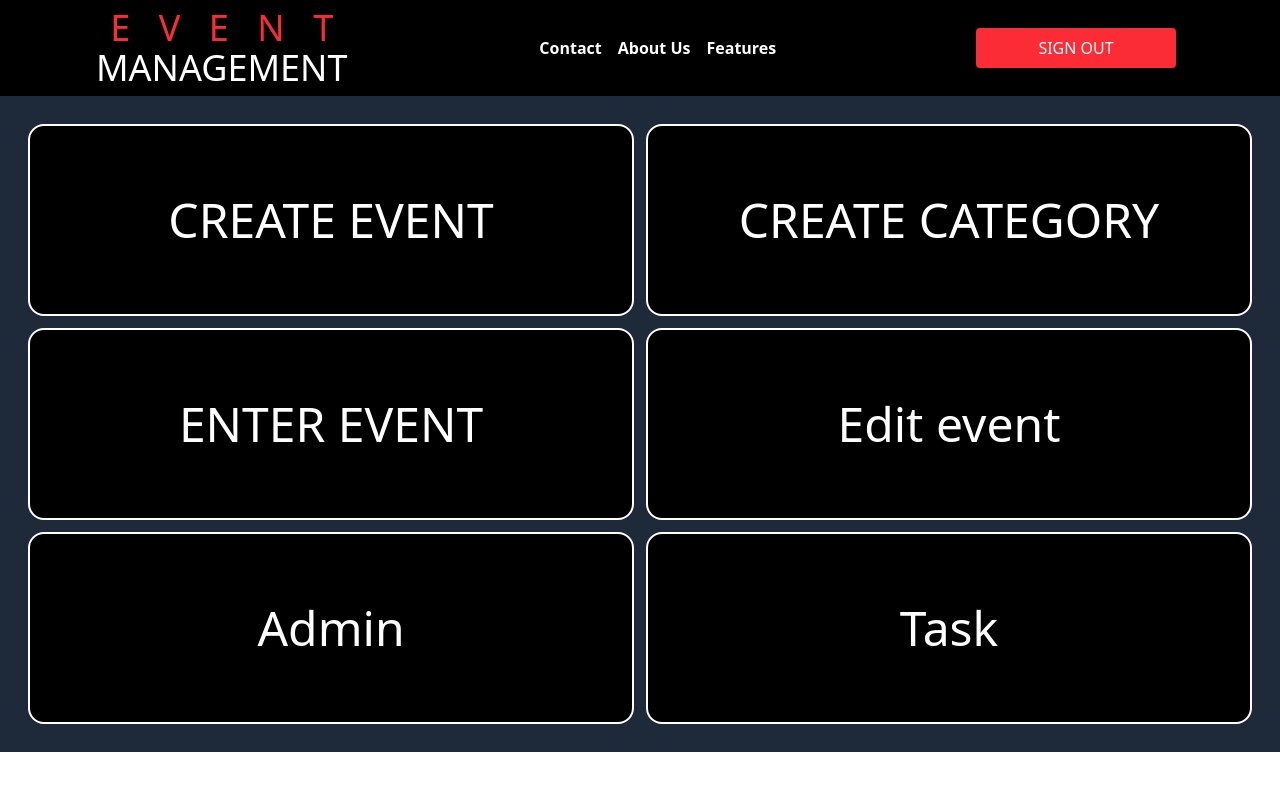
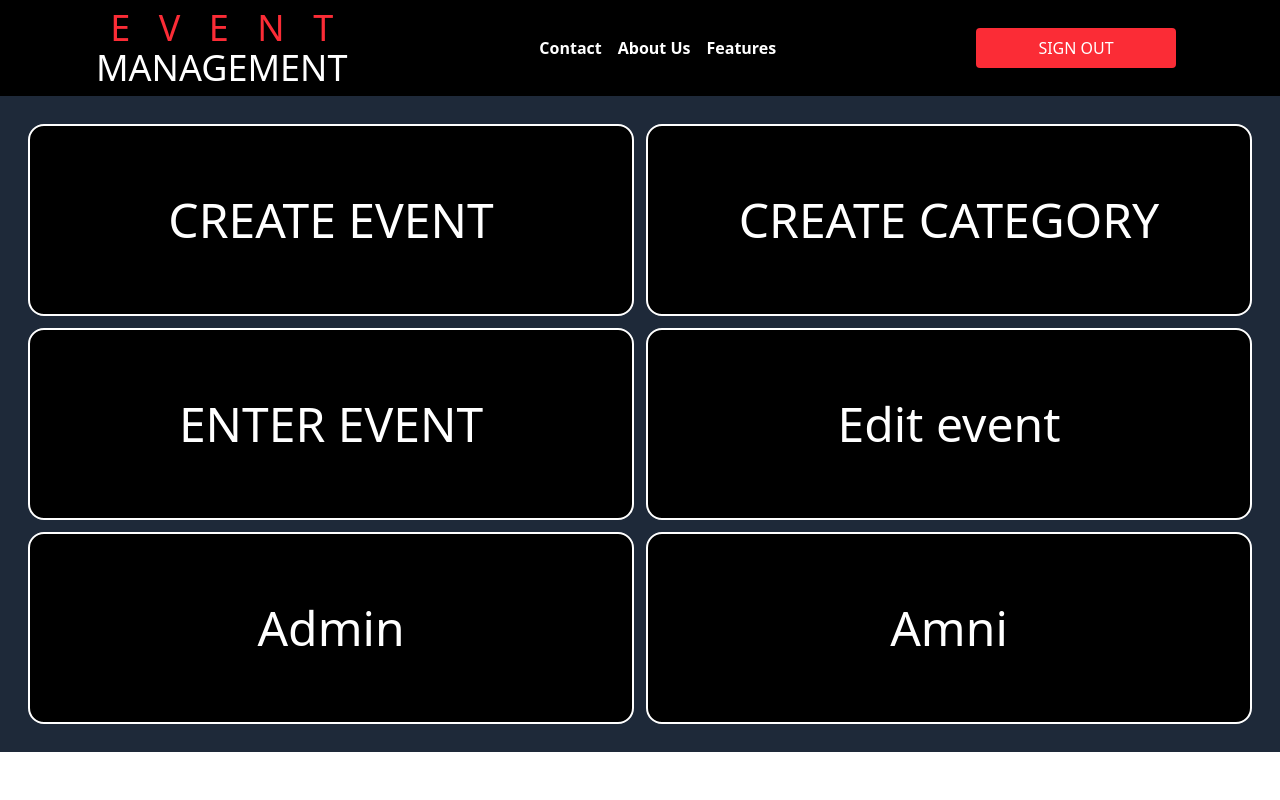
Before and after one commit to puskor/event-management2, a Django app: template core/templates/logged.html in a window 1280 px wide. Run offline with Django 5.2, Linux system fonts and the light colour scheme; the template is opened without the code that fills it, so the values that code supplies are empty.

Commit message:
all done

```diff
--- a/core/templates/logged_home.html
+++ b/core/templates/logged_home.html
@@ -26,9 +26,9 @@
                     Admin
                 </div>
             </a>
-            <a href="{% url 'eventForm' %}">
+            <a href="{% url 'no_permission' %}">
                 <div class="border-2 rounded-2xl p-4 h-48 flex items-center justify-center bg-black text-white hover:bg-white hover:text-black">
-                    Task
+                    Amni
                 </div>
             </a>
         </div>
--- /dev/null
+++ b/core/templates/no_permission.html
@@ -0,0 +1,6 @@
+{% extends "logged.html" %}
+{% block content %}
+<div>
+    <h2 class="bg-white text-6xl text-center my-50">You do not have permission to access this page</h2>
+</div>
+{% endblock content %}
--- a/core/views.py
+++ b/core/views.py
@@ -13,3 +13,6 @@ def home_page(request):
 
 def contact(request):
     return render(request,"contact.html")
+
+def no_permission(request):
+    return render(request,"no_permission.html")
--- a/event_management2/urls.py
+++ b/event_management2/urls.py
@@ -1,7 +1,7 @@
 
 from django.contrib import admin
 from django.urls import path,include
-from core.views import base,logged,contact
+from core.views import base,logged,contact,no_permission
 
 urlpatterns = [
     path('admin/', admin.site.urls),
@@ -9,5 +9,6 @@ urlpatterns = [
     path("users/",include("users.urls")),
     path("",base,name="home"),
     path("logged/",logged,name="logged"),
-    path("contact/",contact,name="contact")
+    path("contact/",contact,name="contact"),
+    path("no_permission/",no_permission,name="no_permission")
 ]
--- a/static/css/output.css
+++ b/static/css/output.css
@@ -30,6 +30,19 @@
       --tw-ring-offset-width: 0px;
       --tw-ring-offset-color: #fff;
       --tw-ring-offset-shadow: 0 0 #0000;
+      --tw-blur: initial;
+      --tw-brightness: initial;
+      --tw-contrast: initial;
+      --tw-grayscale: initial;
+      --tw-hue-rotate: initial;
+      --tw-invert: initial;
+      --tw-opacity: initial;
+      --tw-saturate: initial;
+      --tw-sepia: initial;
+      --tw-drop-shadow: initial;
+      --tw-drop-shadow-color: initial;
+      --tw-drop-shadow-alpha: 100%;
+      --tw-drop-shadow-size: initial;
     }
   }
 }
@@ -301,6 +314,12 @@
   }
   .my-9 {
     margin-block: calc(var(--spacing) * 9);
+  }
+  .my-36 {
+    margin-block: calc(var(--spacing) * 36);
+  }
+  .my-50 {
+    margin-block: calc(var(--spacing) * 50);
   }
   .mt-2 {
     margin-top: calc(var(--spacing) * 2);
@@ -721,6 +740,9 @@
     --tw-shadow: 0 1px 3px 0 var(--tw-shadow-color, rgb(0 0 0 / 0.1)), 0 1px 2px -1px var(--tw-shadow-color, rgb(0 0 0 / 0.1));
     box-shadow: var(--tw-inset-shadow), var(--tw-inset-ring-shadow), var(--tw-ring-offset-shadow), var(--tw-ring-shadow), var(--tw-shadow);
   }
+  .filter {
+    filter: var(--tw-blur,) var(--tw-brightness,) var(--tw-contrast,) var(--tw-grayscale,) var(--tw-hue-rotate,) var(--tw-invert,) var(--tw-saturate,) var(--tw-sepia,) var(--tw-drop-shadow,);
+  }
   .odd\:bg-white {
     &:nth-child(odd) {
       background-color: var(--color-white);
@@ -1017,3 +1039,56 @@
   inherits: false;
   initial-value: 0 0 #0000;
 }
+@property --tw-blur {
+  syntax: "*";
+  inherits: false;
+}
+@property --tw-brightness {
+  syntax: "*";
+  inherits: false;
+}
+@property --tw-contrast {
+  syntax: "*";
+  inherits: false;
+}
+@property --tw-grayscale {
+  syntax: "*";
+  inherits: false;
+}
+@property --tw-hue-rotate {
+  syntax: "*";
+  inherits: false;
+}
+@property --tw-invert {
+  syntax: "*";
+  inherits: false;
+}
+@property --tw-opacity {
+  syntax: "*";
+  inherits: false;
+}
+@property --tw-saturate {
+  syntax: "*";
+  inherits: false;
+}
+@property --tw-sepia {
+  syntax: "*";
+  inherits: false;
+}
+@property --tw-drop-shadow {
+  syntax: "*";
+  inherits: false;
+}
+@property --tw-drop-shadow-color {
+  syntax: "*";
+  inherits: false;
+}
+@property --tw-drop-shadow-alpha {
+  syntax: "<percentage>";
+  inherits: false;
+  initial-value: 100%;
+}
+@property --tw-drop-shadow-size {
+  syntax: "*";
+  inherits: false;
+}
```
Also changed, not shown: event/views.py (+21 -3 lines), event_management2/settings.py (+16 -17 lines), users/views.py (+10 -2 lines).
